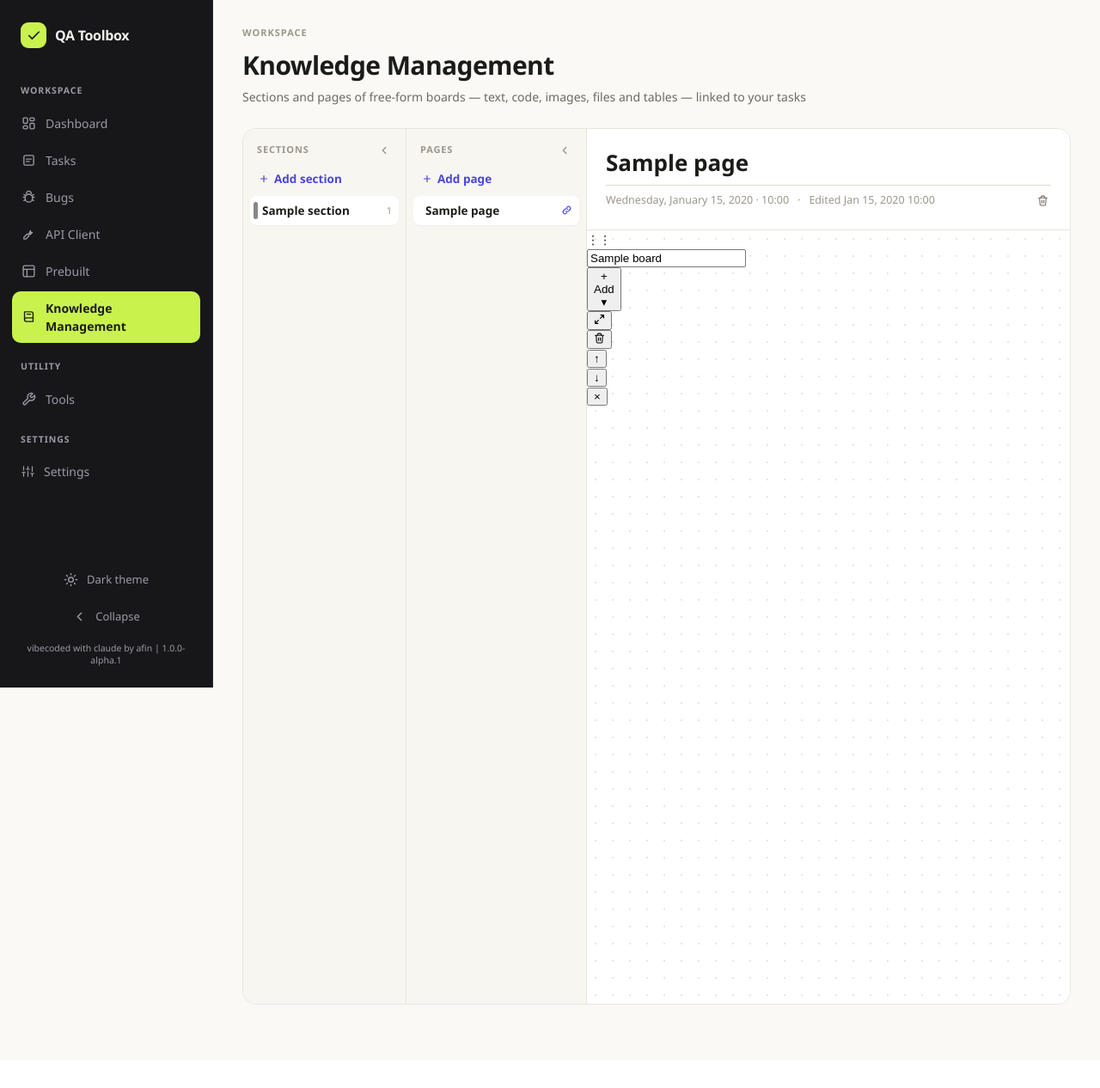
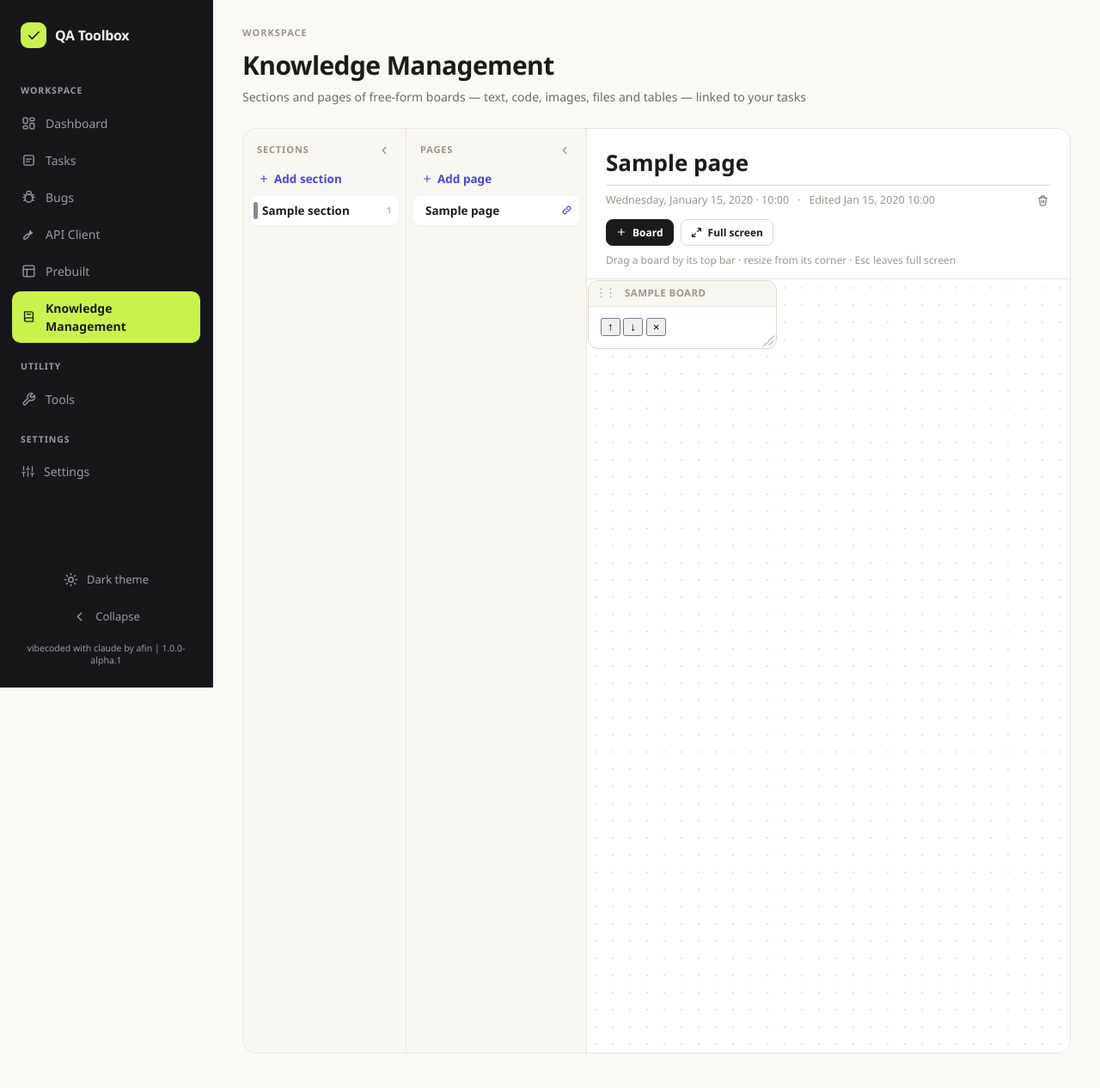
Before and after one commit to afinur12/afin_qa_tools, a FastAPI app: page /knowledge/pages/1 in a window 1280 px wide. Shown: the top 1266 px of the page at 86% size. Before the commit the page ends 1169 px from the top, so only its background shows below. Run offline with FastAPI, Linux system fonts and the light colour scheme; tables that the repository leaves empty hold one stand-in row (values such as "Sample post"); some libraries are stand-ins or nearby versions.

Commit message:
Knowledge Management: canvas with drag, resize, push-down, maximize, full screen
Co-Authored-By: Claude Haiku 4.5 <noreply@anthropic.com>

```diff
--- a/app/static/css/style.css
+++ b/app/static/css/style.css
@@ -2649,3 +2649,32 @@ mark.ac-search-hit.is-current { background: var(--lime); box-shadow: 0 0 0 1px v
 .km-canvas { position: relative; width: 1200px; min-height: 900px; }
 .km-empty { padding: 60px 24px; text-align: center; color: var(--ink-3); }
 .km-empty p { margin: 0 0 14px; }
+
+/* Knowledge Management boards */
+.km-board { position: absolute; display: flex; flex-direction: column; min-width: 220px; min-height: 80px; background: var(--surface); border: 1px solid var(--line-strong); border-radius: 12px; box-shadow: var(--shadow-card); }
+.km-board.is-selected { border-color: var(--indigo); box-shadow: 0 0 0 3px rgba(91, 87, 232, 0.22), var(--shadow-pop); }
+.km-board-bar { display: flex; align-items: center; gap: 6px; height: 30px; padding: 0 6px; border-bottom: 1px solid var(--line); border-radius: 12px 12px 0 0; background: var(--surface-sunk); cursor: grab; user-select: none; }
+.km-board-bar:active { cursor: grabbing; }
+.km-grip { padding: 0 2px; color: var(--ink-3); font-size: 13px; letter-spacing: -2px; }
+.km-board-title { flex: 1 1 auto; min-width: 0; padding: 3px 4px; border: none; border-radius: 6px; background: transparent; color: var(--ink-3); font: inherit; font-size: 11.5px; font-weight: 700; letter-spacing: .04em; text-transform: uppercase; cursor: text; }
+.km-board-title:focus { outline: none; background: var(--surface); color: var(--ink); letter-spacing: 0; text-transform: none; }
+.km-board-actions { display: none; align-items: center; gap: 2px; flex: 0 0 auto; }
+.km-board:hover .km-board-actions, .km-board.is-selected .km-board-actions { display: flex; }
+.km-board-actions button { display: inline-flex; align-items: center; padding: 3px 7px; border: none; border-radius: 6px; background: none; color: var(--ink-2); font: inherit; font-size: 11.5px; font-weight: 600; cursor: pointer; }
+.km-board-actions button:hover { background: var(--surface); color: var(--ink); }
+.km-board-actions button.danger:hover { background: var(--fail-bg); color: var(--fail); }
+.km-board-body { display: flex; flex: 1; flex-direction: column; gap: 12px; padding: 12px 14px 14px; overflow: auto; }
+.km-resize { position: absolute; right: 2px; bottom: 2px; width: 14px; height: 14px; border-radius: 0 0 10px 0; opacity: .55; cursor: nwse-resize; background: linear-gradient(135deg, transparent 50%, var(--ink-3) 50%, var(--ink-3) 60%, transparent 60%, transparent 70%, var(--ink-3) 70%, var(--ink-3) 80%, transparent 80%); }
+
+/* Full screen page and maximized board (CSS overlays, not the browser
+   Fullscreen API, so menus and dialogs keep working above them). */
+.km-page.card.is-fullscreen { position: fixed; inset: 0; z-index: 1000; background: var(--surface); }
+.km-page.is-fullscreen .km-canvas-wrap { min-height: 0; }
+body.km-has-fullscreen { overflow: hidden; }
+body.km-has-fullscreen .modal-backdrop { z-index: 2000; }
+.km-max-backdrop { position: fixed; inset: 0; z-index: 1500; background: rgba(10, 10, 12, .55); }
+.km-max-backdrop[hidden] { display: none; }
+.km-board.is-maximized { position: fixed !important; top: 40px !important; right: 48px; bottom: 40px; left: 48px !important; width: auto !important; height: auto !important; z-index: 1600 !important; box-shadow: var(--shadow-pop); }
+.km-board.is-maximized .km-board-actions { display: flex; }
+.km-board.is-maximized .km-resize { display: none; }
+.km-board.is-maximized .km-board-bar { cursor: default; }
--- /dev/null
+++ b/app/static/js/knowledge_canvas.js
@@ -0,0 +1,210 @@
+// Knowledge Management canvas (spec: "Canvas and boards"): boards drag by
+// their top bar, resize from the corner, come to the front when clicked,
+// push the boards below them down when they grow, maximize over the page,
+// and the page itself can go full screen. Geometry saves as soon as a
+// gesture ends. Pure geometry lives in knowledge_layout.js.
+(function () {
+  const page = document.querySelector("[data-km-page]");
+  const canvas = document.querySelector("[data-km-canvas]");
+  if (!page || !canvas || !page.dataset.kmPage) return;
+  const L = window.KnowledgeLayout;
+  const pageId = page.dataset.kmPage;
+  // The page title form owns the page's save indicator (app.js resolves it
+  // through the surrounding .card).
+  const indicatorForm = document.querySelector("[data-km-title-form]");
+
+  function form(fields) {
+    const body = new FormData();
+    Object.entries(fields).forEach(([key, value]) => body.append(key, value ?? ""));
+    return body;
+  }
+
+  async function post(url, body, asJson = false) {
+    setSaveState(indicatorForm, "saving");
+    try {
+      const response = await fetch(url, {
+        method: "POST",
+        headers: asJson ? { "Content-Type": "application/json", "X-Requested-With": "fetch" } : { "X-Requested-With": "fetch" },
+        body: asJson ? JSON.stringify(body) : body,
+      });
+      setSaveState(indicatorForm, response.ok ? "saved" : "error");
+      return response;
+    } catch {
+      setSaveState(indicatorForm, "error");
+      return null;
+    }
+  }
+
+  const boards = () => [...canvas.querySelectorAll(".km-board:not(.is-maximized)")];
+  const boxOf = (b) => ({ id: Number(b.dataset.boardId), x: b.offsetLeft, y: b.offsetTop, w: b.offsetWidth, h: b.offsetHeight });
+  const boardById = (id) => canvas.querySelector(`.km-board[data-board-id="${id}"]`);
+
+  function growCanvas() {
+    const { width, height } = L.canvasExtent(boards().map(boxOf));
+    canvas.style.width = `${width}px`;
+    canvas.style.minHeight = `${height}px`;
+  }
+
+  function saveGeometry(board) {
+    return post(`/knowledge/boards/${board.dataset.boardId}/geometry`, form({
+      x: board.offsetLeft,
+      y: board.offsetTop,
+      width: board.offsetWidth,
+      height: board.style.height ? parseInt(board.style.height, 10) : "",
+      z: parseInt(board.style.zIndex || "0", 10),
+    }));
+  }
+
+  let topZ = Math.max(0, ...[...canvas.querySelectorAll(".km-board")].map((b) => parseInt(b.style.zIndex || "0", 10)));
+  // Select a board; bring it to the front unless it already is. Returns
+  // whether its z changed (and so needs saving).
+  function select(board) {
+    canvas.querySelectorAll(".km-board.is-selected").forEach((b) => b.classList.remove("is-selected"));
+    board.classList.add("is-selected");
+    if (parseInt(board.style.zIndex || "0", 10) >= topZ) return false;
+    topZ += 1;
+    board.style.zIndex = topZ;
+    return true;
+  }
+
+  function track(target, pointerId, onMove, onEnd) {
+    target.setPointerCapture(pointerId);
+    const end = () => {
+      target.removeEventListener("pointermove", onMove);
+      target.removeEventListener("pointerup", end);
+      target.removeEventListener("pointercancel", end);
+      onEnd();
+    };
+    target.addEventListener("pointermove", onMove);
+    target.addEventListener("pointerup", end);
+    target.addEventListener("pointercancel", end);
+  }
+
+  canvas.addEventListener("pointerdown", (event) => {
+    const board = event.target.closest(".km-board");
+    if (!board || board.classList.contains("is-maximized") || event.button !== 0) return;
+    const raised = select(board);
+    const handle = event.target.closest("[data-km-resize]");
+    const bar = event.target.closest("[data-km-board-bar]");
+    if (handle) {
+      event.preventDefault();
+      const startX = event.clientX, startY = event.clientY, width = board.offsetWidth, height = board.offsetHeight;
+      track(handle, event.pointerId, (move) => {
+        board.style.width = `${Math.max(L.MIN_W, width + move.clientX - startX)}px`;
+        // Height is only pinned once the user actually drags vertically.
+        if (Math.abs(move.clientY - startY) > 2) board.style.height = `${Math.max(L.MIN_H, height + move.clientY - startY)}px`;
+      }, () => { growCanvas(); saveGeometry(board); });
+      return;
+    }
+    if (bar && !event.target.closest("button, input, form, a")) {
+      event.preventDefault();
+      const startX = event.clientX, startY = event.clientY, left = board.offsetLeft, top = board.offsetTop;
+      track(bar, event.pointerId, (move) => {
+        board.style.left = `${Math.max(0, left + move.clientX - startX)}px`;
+        board.style.top = `${Math.max(0, top + move.clientY - startY)}px`;
+      }, () => { growCanvas(); saveGeometry(board); });
+      return;
+    }
+    if (raised) saveGeometry(board);
+  });
+
+  // A board that grows (typing, rows, images loading) pushes the boards
+  // below it down. Dragging and page load never do.
+  const lastHeight = new WeakMap();
+  const observer = new ResizeObserver((entries) => {
+    for (const { target } of entries) {
+      const before = lastHeight.get(target);
+      const now = target.offsetHeight;
+      lastHeight.set(target, now);
+      if (before === undefined || now <= before || target.classList.contains("is-maximized")) continue;
+      const moves = L.pushDown(boards().map(boxOf), Number(target.dataset.boardId));
+      moves.forEach(({ id, y }) => {
+        const moved = boardById(id);
+        if (moved) moved.style.top = `${y}px`;
+      });
+      growCanvas();
+      if (moves.length) post(`/knowledge/pages/${pageId}/boards/positions`, moves, true);
+    }
+  });
+  function watch(board) {
+    lastHeight.set(board, board.offsetHeight);
+    observer.observe(board);
+  }
+  // After knowledge_blocks.js has laid out code editors on this tick.
+  setTimeout(() => canvas.querySelectorAll(".km-board").forEach(watch), 0);
+
+  document.querySelector("[data-km-add-board]")?.addEventListener("click", async () => {
+    const response = await post(`/knowledge/pages/${pageId}/boards`, form({ x: 20, y: L.nextBoardY(boards().map(boxOf)) }));
+    if (!response || !response.ok) return;
+    const holder = document.createElement("div");
+    holder.innerHTML = (await response.text()).trim();
+    const board = holder.firstElementChild;
+    canvas.appendChild(board);
+    topZ = Math.max(topZ, parseInt(board.style.zIndex || "0", 10));
+    canvas.dispatchEvent(new CustomEvent("km:board-added", { detail: board }));
+    watch(board);
+    select(board);
+    growCanvas();
+    board.scrollIntoView({ block: "center" });
+    board.querySelector("[data-km-text]")?.focus();
+  });
+
+  canvas.addEventListener("change", (event) => {
+    const input = event.target.closest("[data-km-board-title]");
+    if (!input) return;
+    post(`/knowledge/boards/${input.closest(".km-board").dataset.boardId}/edit`, form({ title: input.value }));
+  });
+  canvas.addEventListener("keydown", (event) => {
+    if (event.key === "Enter" && event.target.matches("[data-km-board-title]")) event.target.blur();
+  });
+
+  // ── maximize one board / full screen page ─────────────────────────────
+  const backdrop = document.createElement("div");
+  backdrop.className = "km-max-backdrop";
+  backdrop.hidden = true;
+  document.body.appendChild(backdrop);
+
+  function setMaximized(board, on) {
+    board.classList.toggle("is-maximized", on);
+    backdrop.hidden = !on;
+    const button = board.querySelector("[data-km-max]");
+    if (button) button.title = on ? "Restore (Esc)" : "Maximize this board (Esc to restore)";
+    if (!on) growCanvas();
+  }
+  canvas.addEventListener("click", (event) => {
+    const button = event.target.closest("[data-km-max]");
+    if (!button) return;
+    const board = button.closest(".km-board");
+    setMaximized(board, !board.classList.contains("is-maximized"));
+  });
+  backdrop.addEventListener("click", () => {
+    const maximized = canvas.querySelector(".km-board.is-maximized");
+    if (maximized) setMaximized(maximized, false);
+  });
+
+  const fullscreenButton = document.querySelector("[data-km-fullscreen]");
+  const fullscreenLabel = fullscreenButton ? fullscreenButton.innerHTML : "";
+  function setFullscreen(on) {
+    page.classList.toggle("is-fullscreen", on);
+    document.body.classList.toggle("km-has-fullscreen", on);
+    if (fullscreenButton) fullscreenButton.innerHTML = on ? "Exit full screen (Esc)" : fullscreenLabel;
+  }
+  fullscreenButton?.addEventListener("click", () => setFullscreen(!page.classList.contains("is-fullscreen")));
+
+  document.addEventListener("keydown", (event) => {
+    if (event.key !== "Escape") return;
+    if (document.querySelector(".modal-backdrop:not([hidden])")) return; // the open dialog closes first
+    const maximized = canvas.querySelector(".km-board.is-maximized");
+    if (maximized) setMaximized(maximized, false);
+    else if (page.classList.contains("is-fullscreen")) setFullscreen(false);
+  });
+
+  function leaveOverlays() {
+    const maximized = canvas.querySelector(".km-board.is-maximized");
+    if (maximized) setMaximized(maximized, false);
+    setFullscreen(false);
+  }
+
+  growCanvas();
+  window.KnowledgeCanvas = { post, form, setMaximized, setFullscreen, leaveOverlays };
+})();
--- a/app/templates/knowledge/index.html
+++ b/app/templates/knowledge/index.html
@@ -80,7 +80,13 @@
       </div>
       {# km:links #}
       <div class="km-toolbar" data-km-toolbar>
-        {# km:toolbar #}
+        <button class="btn sm" type="button" data-km-add-board>{{ icon_plus(12) }} Board</button>
+        {# km:export-button #}
+        <button class="btn secondary sm" type="button" data-km-fullscreen>
+          <svg width="13" height="13" viewBox="0 0 24 24" fill="none" stroke="currentColor" stroke-width="2.2" stroke-linecap="round" stroke-linejoin="round"><path d="M15 3h6v6M9 21H3v-6M21 3l-7 7M3 21l7-7"/></svg>
+          Full screen
+        </button>
+        <span class="km-hint">Drag a board by its top bar &middot; resize from its corner &middot; Esc leaves full screen</span>
       </div>
     </div>
     <div class="km-canvas-wrap" data-km-canvas-wrap>
@@ -142,5 +148,7 @@
 {% endblock %}
 
 {% block scripts %}
+<script src="{{ static_url('js/knowledge_layout.js') }}"></script>
 <script src="{{ static_url('js/knowledge_page.js') }}"></script>
+<script src="{{ static_url('js/knowledge_canvas.js') }}"></script>
 {% endblock %}
```
